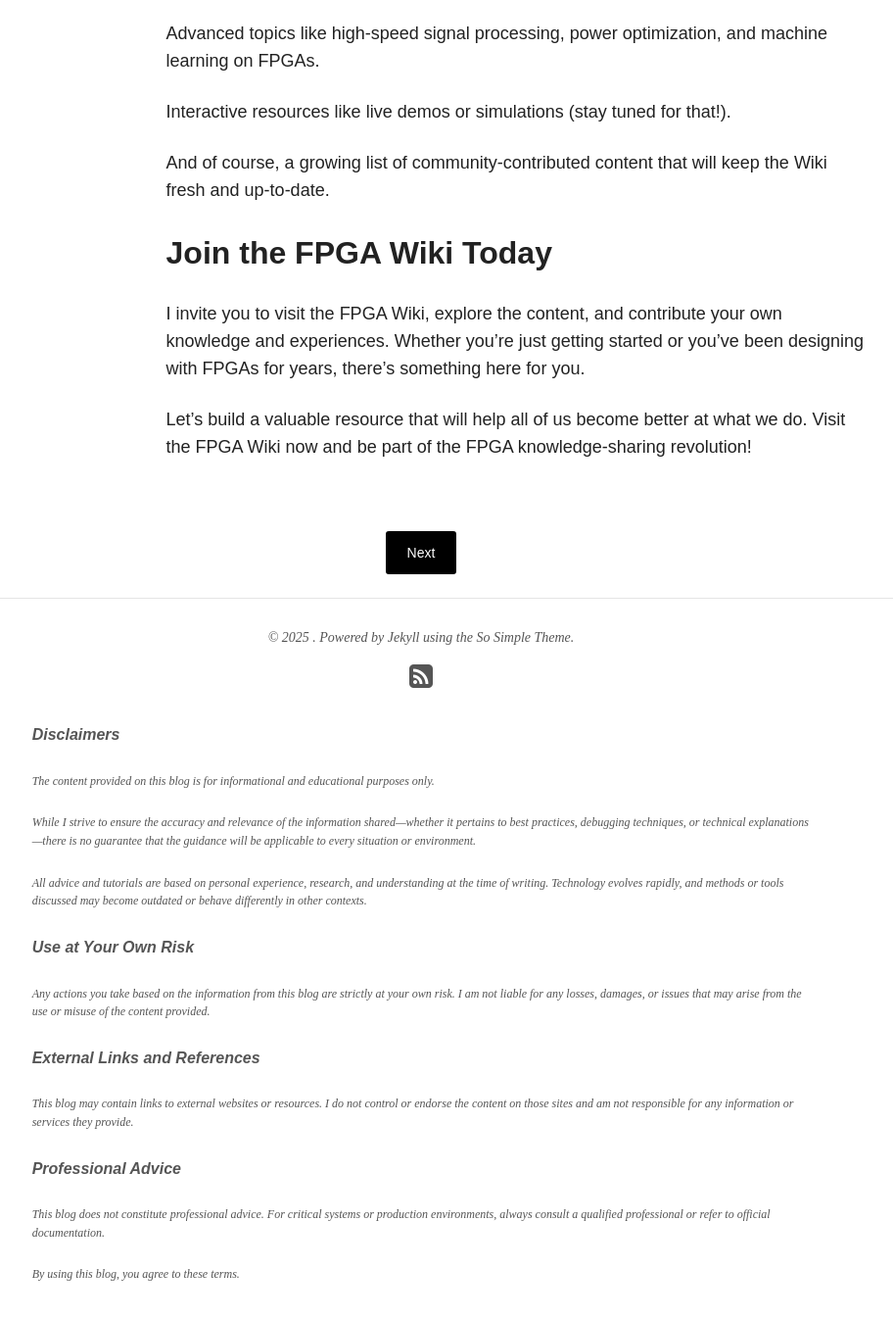
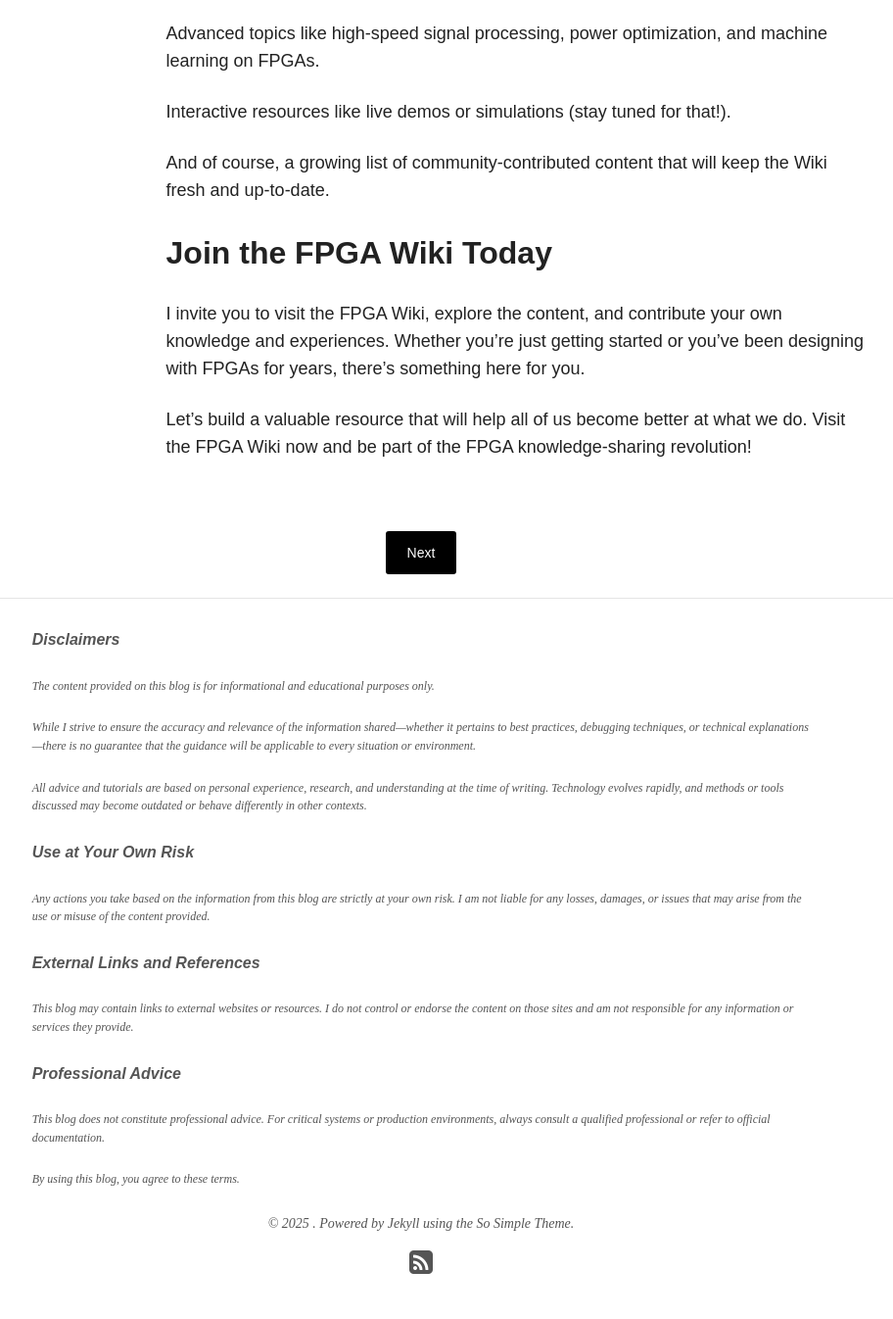
Before and after one commit to fpga-wiki/fpga-wiki.github.io, a Jekyll site: the page built from _posts/blog/2025-05-14-first-post.md, in a window 1280 px wide and 1400 px high, scrolled down 2795 px. Shown: the top 1346 px of the window at 98% size, without its empty margins (210-1122 px from the left). Built offline with Jekyll 4.4.1, drawn with Linux system fonts in a browser that asks for light colours; nearby versions of some CDN libraries.

Commit message:
Update post.html

```diff
--- a/_layouts/post.html
+++ b/_layouts/post.html
@@ -53,8 +53,8 @@
 
 <div class="footer-wrapper">
   <footer role="contentinfo" class="entry-wrapper">
-    {% include footer.html %}
-    {% include disclaimer.html %}
+     {% include disclaimer.html %}
+     {% include footer.html %}
   </footer>
 </div><!-- /.footer-wrapper -->
 
```
